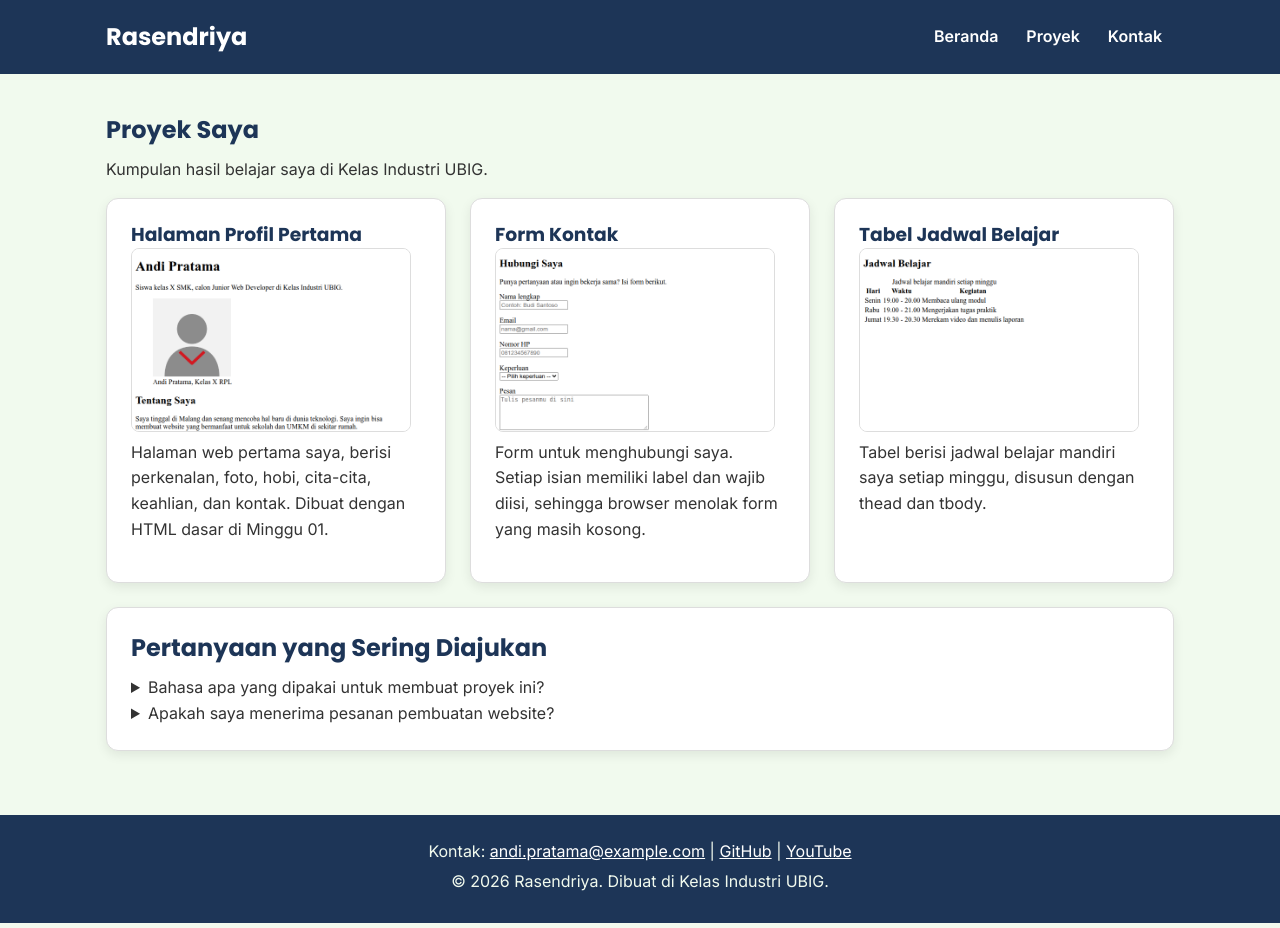
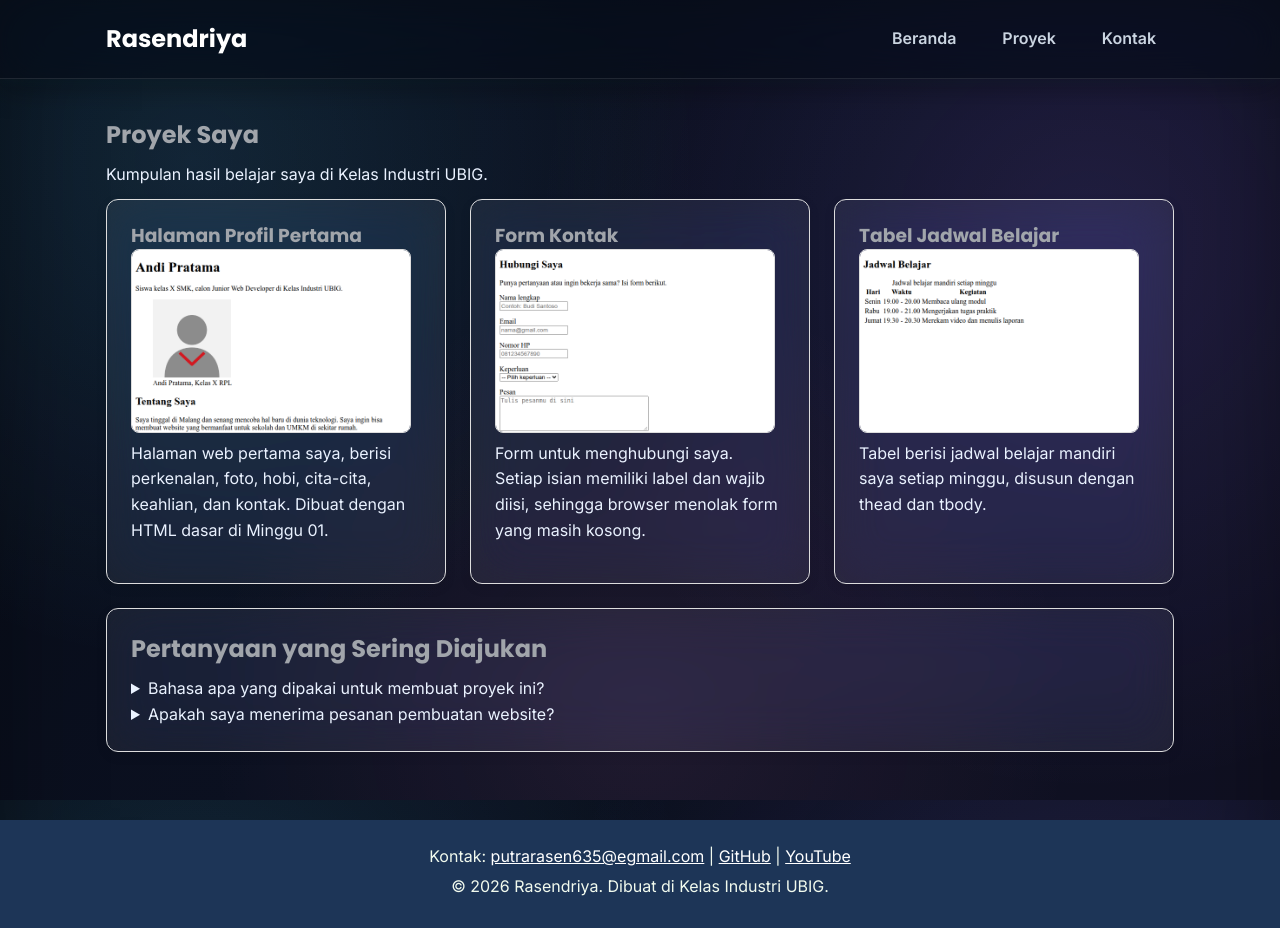
Before and after one commit to RasnzZ-nasgor/portofolio-Rasen, a plain HTML site: page proyek.html in a window 1280 px wide. Drawn offline with Linux system fonts and the light colour scheme.

Commit message:
update foto, background

```diff
--- a/css/style.css
+++ b/css/style.css
@@ -1,9 +1,4 @@
-/* Gaya portofolio Andi Pratama
-   Palet: #1D3557 (utama), #E63946 (aksen), #F1FAEE (latar)
-   Huruf: Poppins (judul), Inter (isi)
-   Tata letak: mobile first, titik ubah 768px (tablet) dan 1024px (laptop) */
 
-/* 1. Reset */
 * {
   box-sizing: border-box;
   margin: 0;
@@ -19,13 +14,42 @@
   font-family: "Inter", Arial, sans-serif;
   font-size: 1rem;
   line-height: 1.6;
-  color: #333333;
-  background-color: #F1FAEE;
+    background:
+        radial-gradient(
+            circle at 15% 20%,
+            rgba(91, 207, 255, 0.12),
+            transparent 40%
+        ),
+        radial-gradient(
+            circle at 85% 30%,
+            rgba(157, 112, 255, 0.14),
+            transparent 45%
+        ),
+        radial-gradient(
+            circle at 50% 90%,
+            rgba(255, 135, 202, 0.08),
+            transparent 45%
+        ),
+        linear-gradient(
+            135deg,
+            #070d18,
+            #0b1020,
+            #101022
+        );
+
+    background-attachment: fixed;
+    min-height: 100vh;
+    color: #eaf2ff;
+
+    box-shadow:
+        inset 0 0 100px rgba(0, 0, 0, 0.35);
+
+    position: relative;
 }
 
 h1, h2, h3 {
   font-family: "Poppins", Arial, sans-serif;
-  color: #1D3557;
+  color: #a1a5ab;
   line-height: 1.3;
 }
 
@@ -49,9 +73,19 @@
 }
 
 header {
-  background-color: #1D3557;
-  color: #191515;
-  padding: 1rem 0;
+    position: sticky;
+    top: 0;
+    z-index: 1000;
+
+    background: rgba(7, 13, 24, 0.72);
+    backdrop-filter: blur(24px) saturate(155%);
+    -webkit-backdrop-filter: blur(24px) saturate(155%);
+
+    border-bottom: 1px solid rgba(255, 255, 255, 0.10);
+
+    box-shadow:
+        0 8px 30px rgba(0, 0, 0, 0.35),
+        0 1px 15px rgba(91, 207, 255, 0.05);
 }
 
 header h1 {
@@ -60,11 +94,12 @@
 }
 
 .navbar {
-  display: flex;
-  flex-wrap: wrap;
-  justify-content: space-between;
-  align-items: center;
-  gap: 0.5rem;
+    display: flex;
+    align-items: center;
+    justify-content: space-between;
+    gap: 20px;
+    padding-top: 16px;
+    padding-bottom: 16px;
 }
 
 nav ul {
@@ -89,6 +124,27 @@
   display: none;
 }
 
+.menu-laptop ul {
+    display: flex;
+    align-items: center;
+    gap: 10px;
+    list-style: none;
+    padding: 0;
+    margin: 0;
+}
+
+.menu-laptop a {
+    display: block;
+    padding: 10px 18px;
+    border-radius: 12px;
+
+    color: #cbd5e1;
+    text-decoration: none;
+    font-weight: 600;
+
+    transition: all 0.25s ease;
+}
+
 .menu-ponsel summary {
   padding: 0.5rem 0.75rem;
   border: 1px solid #FFFFFF;
@@ -98,9 +154,42 @@
 }
 
 .menu-ponsel ul {
-  flex-direction: column;
-  margin-top: 0.5rem;
+        list-style: none;
+        padding: 0;
+        margin: 0;
 }
+
+.menu-ponsel a {
+        display: block;
+        padding: 12px;
+        border-radius: 10px;
+
+        color: #dbeafe;
+        text-decoration: none;
+        transition: 0.2s ease;
+    }
+
+.menu-ponsel nav {
+        position: absolute;
+        top: calc(100% + 10px);
+        right: 0;
+        min-width: 170px;
+
+        padding: 8px;
+        border-radius: 16px;
+
+        background: rgba(9, 19, 34, 0.94);
+        backdrop-filter: blur(24px);
+        -webkit-backdrop-filter: blur(24px);
+
+        border: 1px solid rgba(255, 255, 255, 0.12);
+        box-shadow: 0 12px 35px rgba(0, 0, 0, 0.45);
+    }
+
+     .menu-ponsel a:hover {
+        background: rgba(91, 207, 255, 0.12);
+        color: #ffffff;
+    }
 
 /* 4. Isi utama, hero, dan kartu */
 main {
@@ -136,7 +225,24 @@
 }
 
 .kartu {
-  background-color: #FFFFFF;
+    background: rgba(255, 255, 255, 0.07);
+    backdrop-filter: blur(24px) saturate(155%);
+    -webkit-backdrop-filter: blur(24px) saturate(155%);
+
+    border: 1px solid rgba(255, 255, 255, 0.15);
+    border-radius: 20px;
+
+    box-shadow:
+        0 8px 32px rgba(0, 0, 0, 0.25),
+        0 0 25px rgba(91, 207, 255, 0.10),
+        inset 0 1px 0 rgba(255, 255, 255, 0.12);
+
+    transition: all 0.3s ease;
+    transform: translateY(-4px);
+    box-shadow:
+        0 12px 40px rgba(0, 0, 0, 0.35),
+        0 0 30px rgba(91, 207, 255, 0.18),
+        inset 0 1px 0 rgba(255, 255, 255, 0.15);
   padding: 1rem;
   margin-bottom: 1.5rem;
   border: 1px solid #DDDDDD;
--- a/proyek.html
+++ b/proyek.html
@@ -77,9 +77,9 @@
   </main>
 
   <footer>
-    <p>Kontak: <a href="mailto:putrarasen635@gmail.com">andi.pratama@example.com</a> |
-      <a href="https://github.com/" target="_blank">GitHub</a> |
-      <a href="https://www.youtube.com/" target="_blank">YouTube</a></p>
+    <p>Kontak: <a href="mailto:putrarasen635@gmail.com">putrarasen635@egmail.com</a> |
+      <a href="https://github.com/RasnzZ-nasgor" target="_blank">GitHub</a> |
+      <a href="https://www.youtube.com/@RasnzZ0395" target="_blank">YouTube</a></p>
     <p>&copy; 2026 Rasendriya. Dibuat di Kelas Industri UBIG.</p>
   </footer>
 </body>
```
Also changed, not shown: index.html (+9 -4 lines), kontak.html (+4 -4 lines), img/foto-profil.jpg (added), img/foto-profil.png (deleted).
